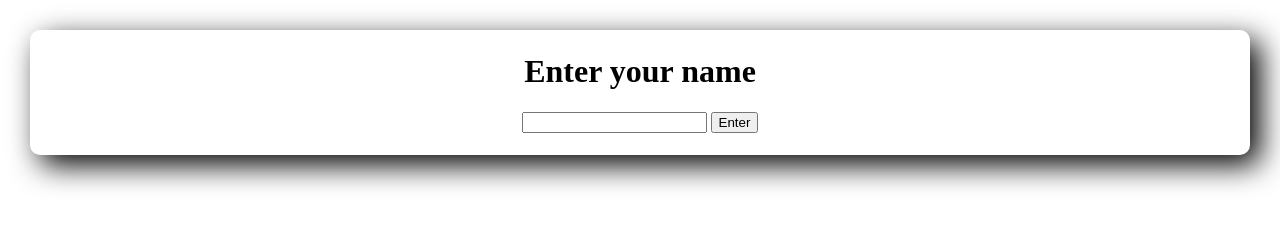
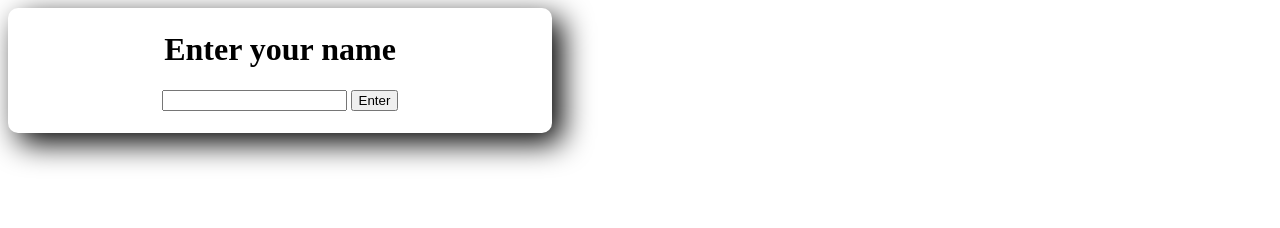
Before and after one commit to benHuey1/First-API-using, a plain HTML site: page index.html in a window 1280 px wide. Drawn offline with Linux system fonts and the light colour scheme.

Commit message:
Add files via upload

```diff
--- a/index.html
+++ b/index.html
@@ -9,10 +9,10 @@
 </head>
 <style>
     body{
+        max-width: 500px;
         border: 2px solid transparent;
         border-radius: 10px;
         box-shadow: 10px 10px 30px;
-        margin: 30px;
         padding: 0px 20px 20px;
         text-align: center;
     }
```
